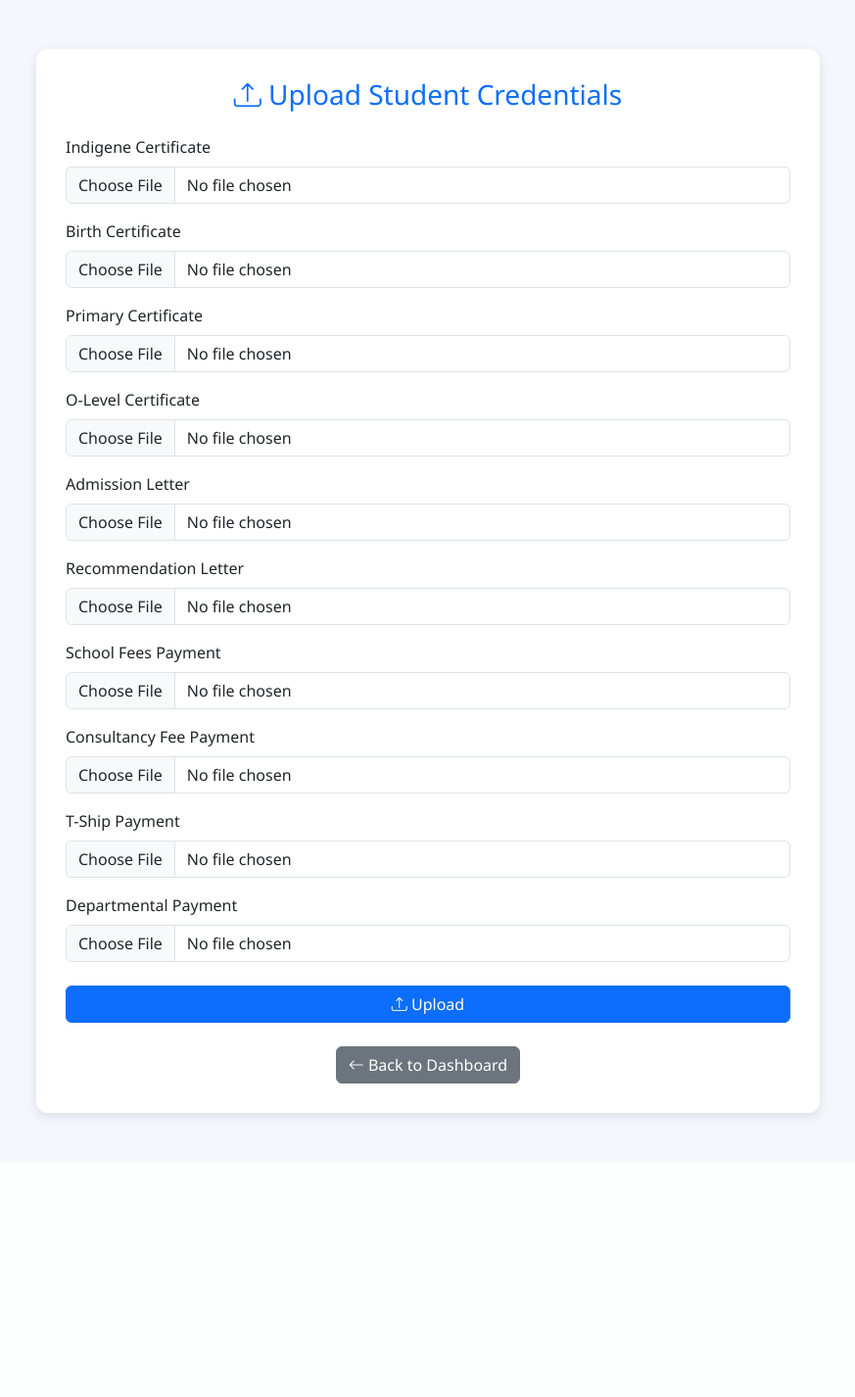
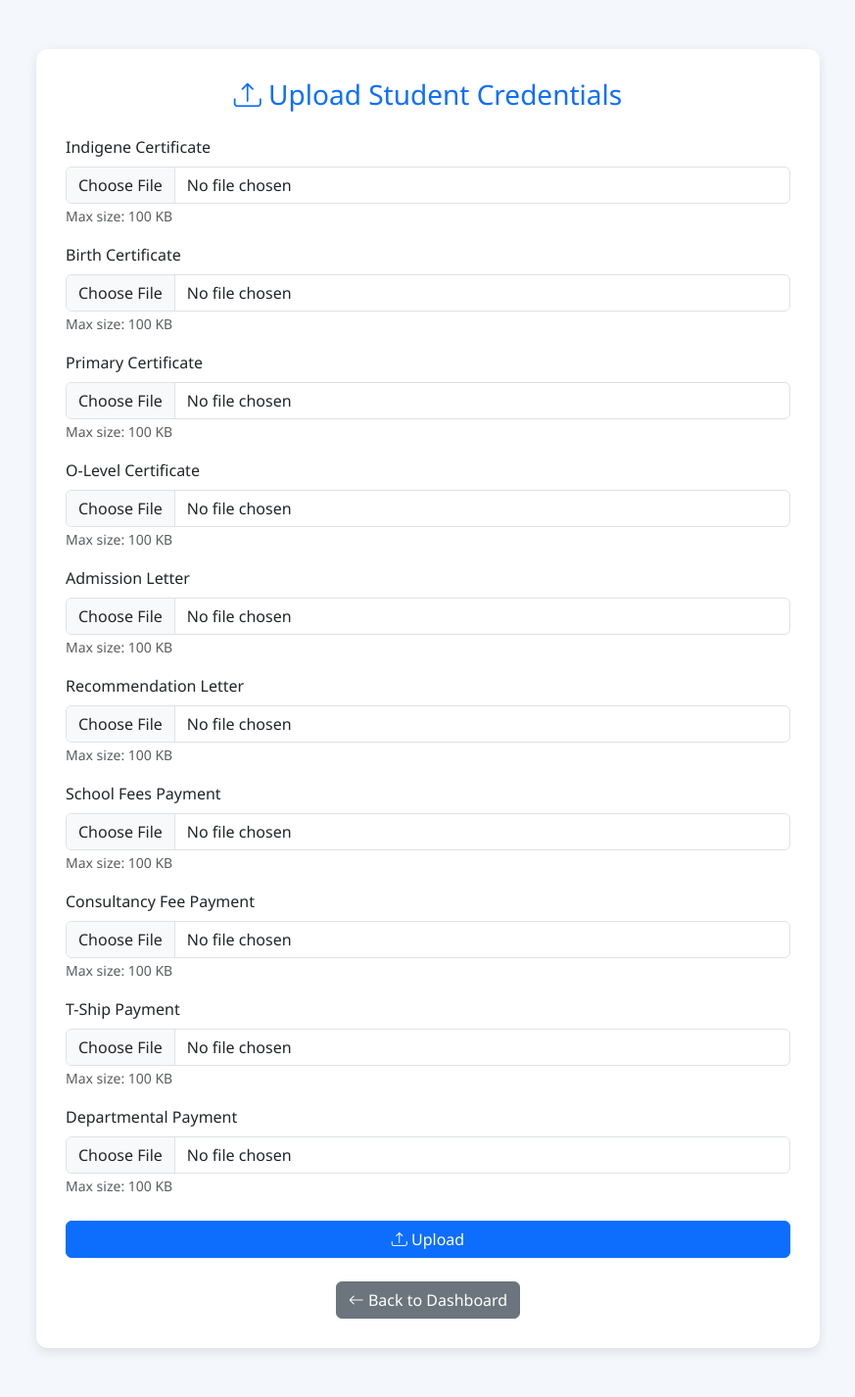
Before and after one commit to Abu-Bilal04/NACOS-staffs-and-students-record, a PHP site: page /student/upload_credentials.php in a window 1280 px wide. Shown: the whole page at 98% size, without its empty margins (203-1076 px from the left). Before the commit the page ends 1145 px from the top, so only its background shows below. Run offline with PHP 8.4, Linux system fonts and the light colour scheme; the visitor is signed in with stand-in values (Sample User, id 1).

Commit message:
Add files via upload

```diff
--- a/student/upload_credentials.php
+++ b/student/upload_credentials.php
@@ -2,7 +2,7 @@
 session_start();
 include('../config/db_connect.php');
 
-// ✅ Ensure only logged-in students can access
+//  Ensure only logged-in students can access
 if (!isset($_SESSION['user_id']) || $_SESSION['role'] !== 'student') {
     header("Location: ../index.php");
     exit();
@@ -11,12 +11,14 @@ if (!isset($_SESSION['user_id']) || $_SESSION['role'] !== 'student') {
 $student_id = $_SESSION['user_id'];
 $message = "";
 
-// ✅ Fetch existing credentials if any
+//  Fetch existing credentials if any
 $existing = mysqli_fetch_assoc(mysqli_query($conn, "SELECT * FROM student_credentials WHERE student_id = $student_id"));
 
-// ✅ Handle form submission
+//  Handle form submission
 if (isset($_POST['upload'])) {
     $uploadDir = '../uploads/students/';
+    $maxFileSize = 100 * 1024; // 100 KB limit
+
     $fields = [
         'primary_certificate',
         'batch_certificate',
@@ -34,15 +36,26 @@ if (isset($_POST['upload'])) {
 
     foreach ($fields as $field) {
         if (!empty($_FILES[$field]['name'])) {
+            // ✅ Check file size
+            if ($_FILES[$field]['size'] > $maxFileSize) {
+                $message .= "<div class='alert alert-danger'>
+                    The file for <strong>$field</strong> exceeds 100 KB. Please upload a smaller file.
+                </div>";
+                continue;
+            }
+
             $fileName = time() . "_" . basename($_FILES[$field]['name']);
             $targetFile = $uploadDir . $fileName;
+
             if (move_uploaded_file($_FILES[$field]['tmp_name'], $targetFile)) {
                 $values[$field] = $fileName;
+            } else {
+                $message .= "<div class='alert alert-danger'>Error uploading <strong>$field</strong>.</div>";
             }
         }
     }
 
-    // ✅ If student already has a record
+    //  If student already has a record
     if ($existing) {
         $updateFields = [];
         foreach ($values as $k => $v) {
@@ -51,24 +64,26 @@ if (isset($_POST['upload'])) {
         if (!empty($updateFields)) {
             $sql = "UPDATE student_credentials SET " . implode(",", $updateFields) . " WHERE student_id=$student_id";
             if (mysqli_query($conn, $sql)) {
-                $message = "<div class='alert alert-success'>Credentials updated successfully!</div>";
+                $message .= "<div class='alert alert-success'>Credentials updated successfully!</div>";
             } else {
-                $message = "<div class='alert alert-danger'>Database error: " . mysqli_error($conn) . "</div>";
+                $message .= "<div class='alert alert-danger'>Database error: " . mysqli_error($conn) . "</div>";
             }
         } else {
-            $message = "<div class='alert alert-warning'>No new file selected.</div>";
+            $message .= "<div class='alert alert-warning'>No new valid file selected.</div>";
         }
     } else {
-        // ✅ Insert new record
+        //  Insert new record
         if (!empty($values)) {
             $columns = implode(",", array_keys($values));
             $vals = "'" . implode("','", array_values($values)) . "'";
             $sql = "INSERT INTO student_credentials (student_id, $columns) VALUES ($student_id, $vals)";
             if (mysqli_query($conn, $sql)) {
-                $message = "<div class='alert alert-success'>Credentials uploaded successfully!</div>";
+                $message .= "<div class='alert alert-success'>Credentials uploaded successfully!</div>";
             } else {
-                $message = "<div class='alert alert-danger'>Database error: " . mysqli_error($conn) . "</div>";
+                $message .= "<div class='alert alert-danger'>Database error: " . mysqli_error($conn) . "</div>";
             }
+        } else {
+            $message .= "<div class='alert alert-warning'>No valid file uploaded (check size limits).</div>";
         }
     }
 
@@ -121,7 +136,8 @@ if (isset($_POST['upload'])) {
             echo "
             <div class='mb-3'>
               <label class='form-label'>$label</label>
-              <input type='file' name='$name' class='form-control'>
+              <input type='file' name='$name' class='form-control' accept='.pdf,.jpg,.jpeg,.png'>
+              <small class='text-muted'>Max size: 100 KB</small>
             </div>";
         } else {
             echo "
@@ -135,7 +151,7 @@ if (isset($_POST['upload'])) {
     }
 
     if (!$emptyFound) {
-        echo "<div class='alert alert-info text-center'>All credentials have been uploaded ✅</div>";
+        echo "<div class='alert alert-info text-center'>All credentials have been uploaded</div>";
     }
     ?>
 
--- a/student/view_status.php
+++ b/student/view_status.php
@@ -2,7 +2,7 @@
 session_start();
 include('../config/db_connect.php');
 
-// ✅ Ensure user is logged in and is a student
+//  Ensure user is logged in and is a student
 if (!isset($_SESSION['user_id']) || $_SESSION['role'] !== 'student') {
     header("Location: ../index.php");
     exit();
@@ -10,7 +10,7 @@ if (!isset($_SESSION['user_id']) || $_SESSION['role'] !== 'student') {
 
 $student_id = $_SESSION['user_id'];
 
-// ✅ Fetch student record
+//  Fetch student record
 $query = "SELECT * FROM student_credentials WHERE student_id = $student_id";
 $result = mysqli_query($conn, $query);
 $credentials = mysqli_fetch_assoc($result);
```
Also changed, not shown: student/dashboard.php (+23 -5 lines).
